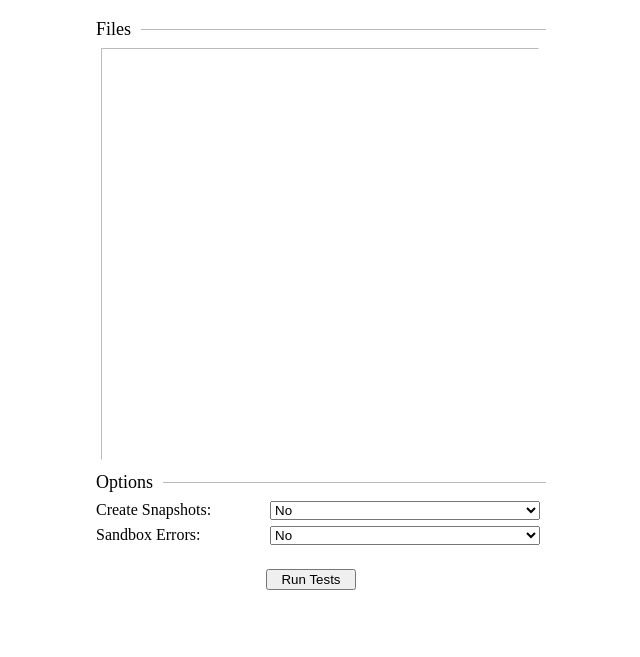
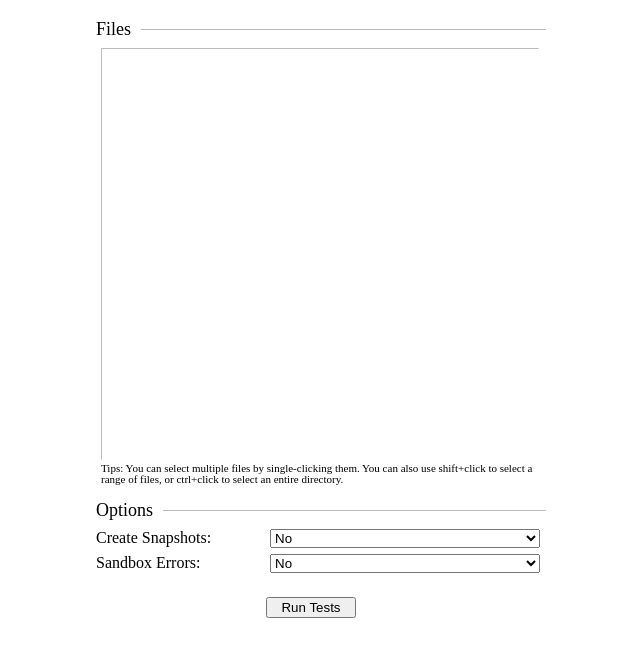
Before and after one commit to VisualPHPUnit/VisualPHPUnit, a PHP site: page / in a window 1280 px wide. Shown: the top 657 px of the page, without its empty margins (319-959 px from the left). Run offline with PHP 8.4, Linux system fonts and the light colour scheme; data that the repository does not hold is empty.

Commit message:
Finalize v1.3.  Add changelog.  Update readme.

```diff
--- a/ui/css/index.css
+++ b/ui/css/index.css
@@ -123,7 +123,14 @@ form fieldset ol li select, input {
         margin-bottom: 6px;
 }
 
-form fieldset ol li span {
+form fieldset ol li #file_help {
+        display: inline-block;
+        margin-left: 5px;
+        margin-bottom: 6px;
+        font-size: 11px;
+}
+
+form fieldset ol li .error_message {
         display: inline-block;
         margin-left: 175px;
         margin-bottom: 6px;
--- a/ui/index.html
+++ b/ui/index.html
@@ -17,6 +17,9 @@
             <ol>
                 <li>
                     <div id='file_tree'></div>
+                    <span id='file_help'>
+                        Tips: You can select multiple files by single-clicking them.  You can also use shift+click to select a range of files, or ctrl+click to select an entire directory.
+                    </span>
                     <input type='hidden' name='test_files' id='test_files' />
                 </li>
             </ol>
```
Also changed, not shown: 2 other files.
